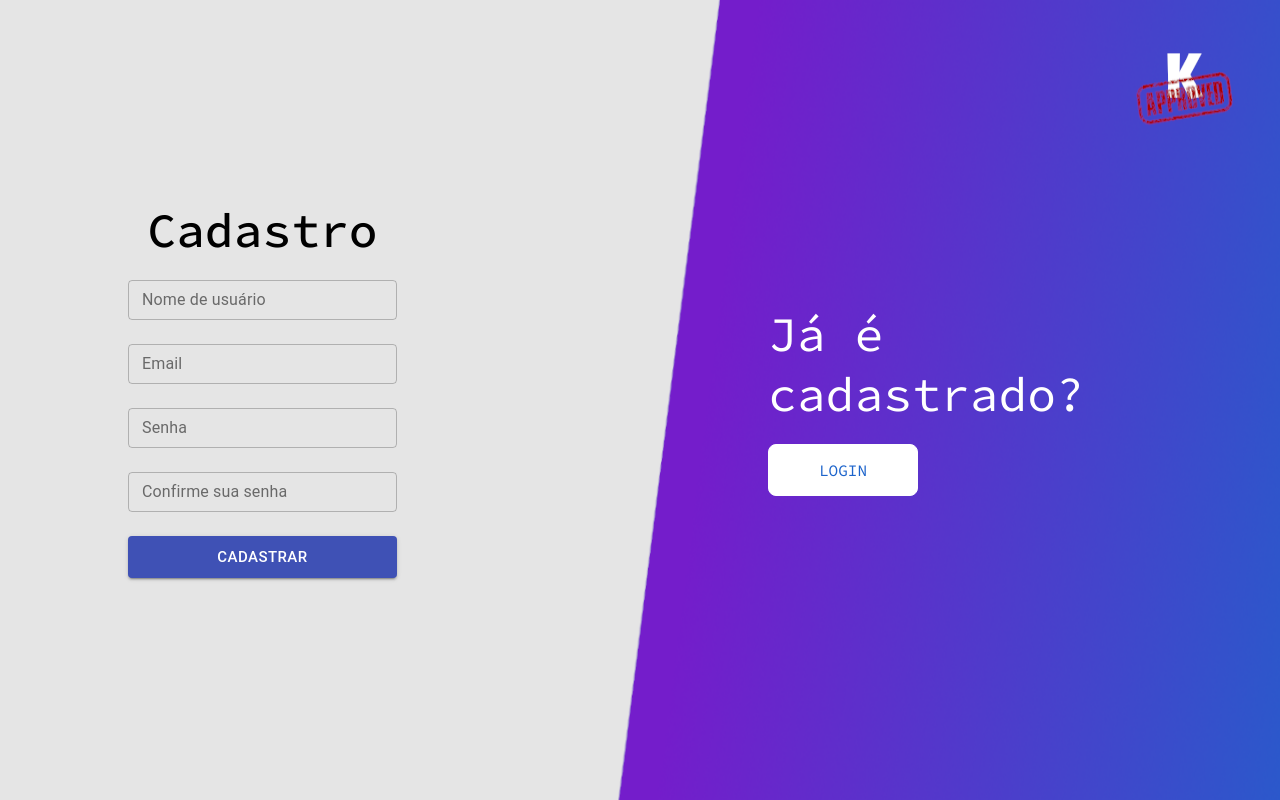
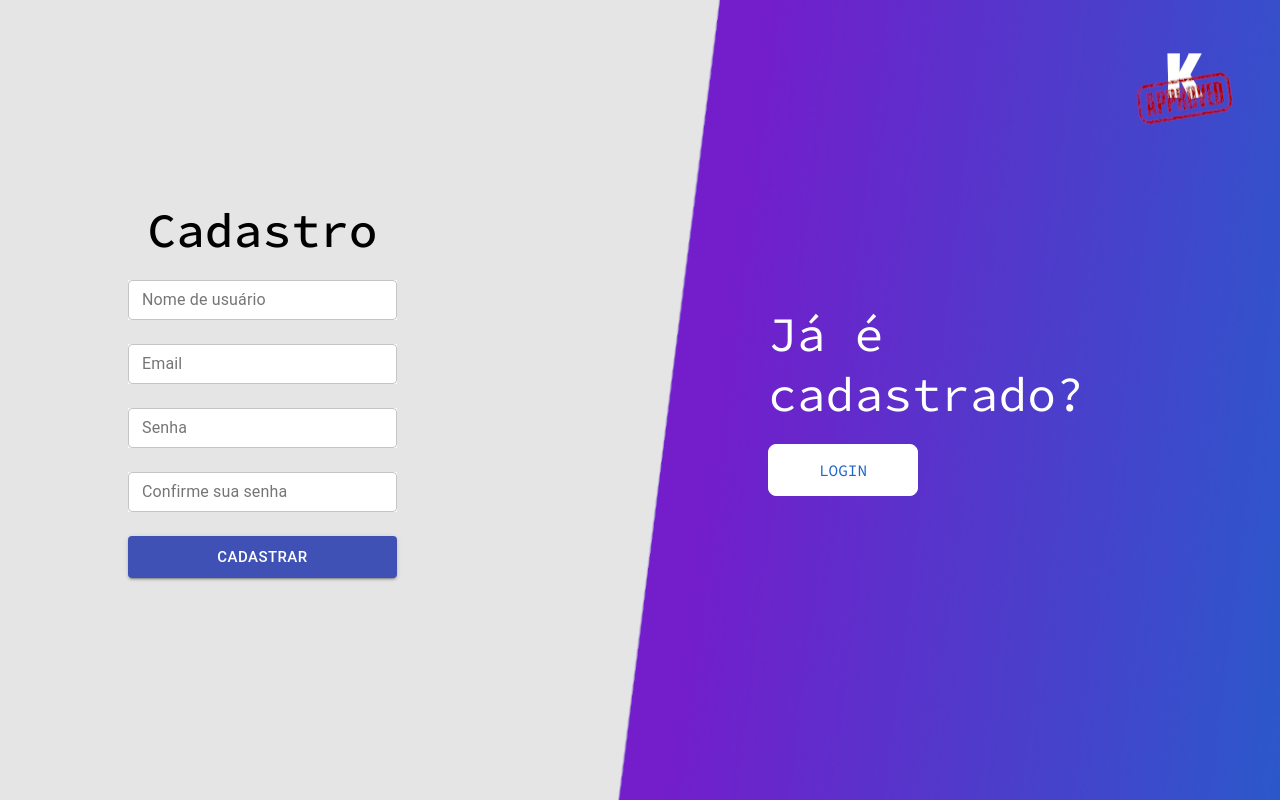
Before and after one commit to ayamello/kenzinhos-approved, a React (Create React App) app: page /signup in a window 1280 px wide. Built offline with nearby package versions, Linux system fonts and the light colour scheme.

Commit message:
style(input): add background color white for all inputs

```diff
--- a/src/Pages/Login/index.js
+++ b/src/Pages/Login/index.js
@@ -41,9 +41,6 @@ const Login = () => {
     // .catch((err) => toast.error("Verificar email"));
   };
 
-  const handleClick = () => {
-    history.push("/signup");
-  };
   return (
     <MainContainer>
       <TitleContainer>
--- a/src/Pages/Login/styles.js
+++ b/src/Pages/Login/styles.js
@@ -57,6 +57,9 @@ export const InputContainer = styled.div`
   flex-direction: column;
   height: 20%;
   width: 100%;
+  input {
+    background-color: white;
+  }
   @media screen and (max-width: 600px) {
     height: 33.33%;
   }
--- a/src/Pages/Signup/styles.js
+++ b/src/Pages/Signup/styles.js
@@ -104,4 +104,7 @@ export const InputContainer = styled.div`
   flex-direction: column;
   height: 20%;
   width: 100%;
+  input {
+    background-color: white;
+  }
 `;
```
